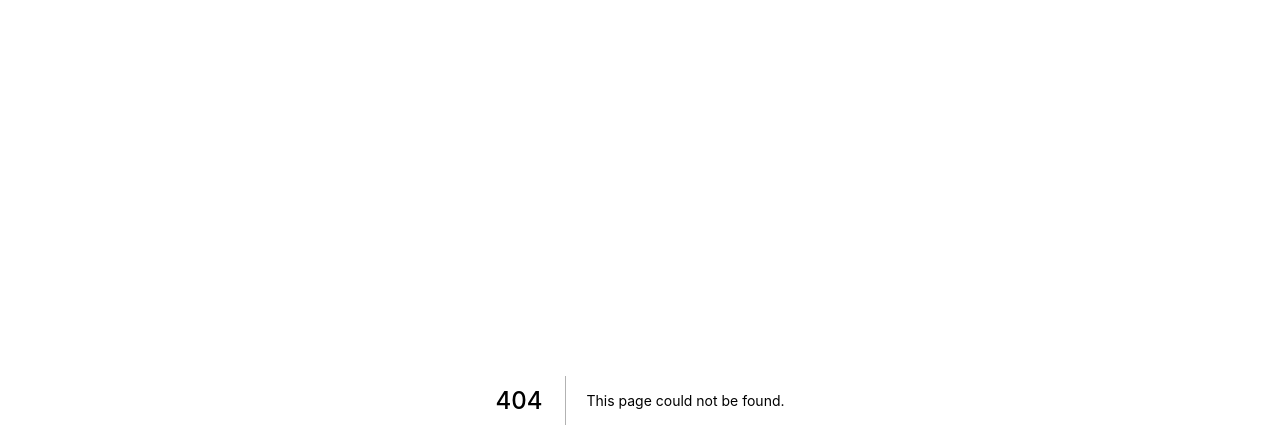
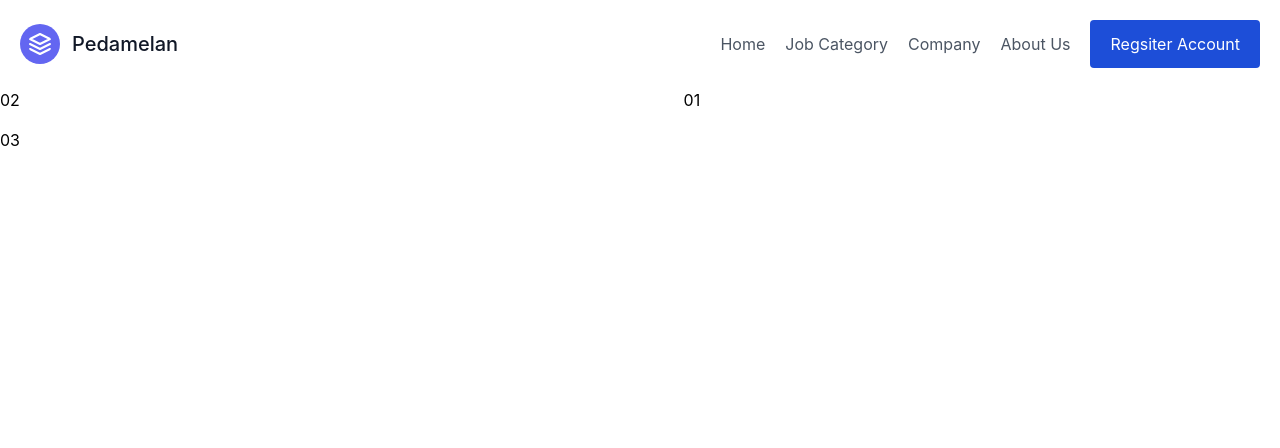
Before and after one commit to prathameshg121/Next_Tail, a Next.js app: page /landing in a window 1280 px wide. Before the commit this address had no page. Shown: the top 448 px of the page. Built offline with nearby package versions, Linux system fonts and the light colour scheme.

Commit message:
structure create

```diff
--- a/package.json
+++ b/package.json
@@ -14,7 +14,10 @@
     "react-dom": "18.0.0"
   },
   "devDependencies": {
+    "autoprefixer": "^10.4.4",
     "eslint": "8.13.0",
-    "eslint-config-next": "12.1.5"
+    "eslint-config-next": "12.1.5",
+    "postcss": "^8.4.12",
+    "tailwindcss": "^3.0.24"
   }
 }
--- a/pages/index.js
+++ b/pages/index.js
@@ -4,66 +4,69 @@ import styles from '../styles/Home.module.css'
 
 export default function Home() {
   return (
-    <div className={styles.container}>
-      <Head>
-        <title>Create Next App</title>
-        <meta name="description" content="Generated by create next app" />
-        <link rel="icon" href="/favicon.ico" />
-      </Head>
+    <h1 className="text-3xl font-bold underline">
+      Hello world!
+    </h1>
+    // <div className={styles.container}>
+    //   <Head>
+    //     <title>Create Next App</title>
+    //     <meta name="description" content="Generated by create next app" />
+    //     <link rel="icon" href="/favicon.ico" />
+    //   </Head>
 
-      <main className={styles.main}>
-        <h1 className={styles.title}>
-          Welcome to <a href="https://nextjs.org">Next.js!</a>
-        </h1>
+    //   <main className={styles.main}>
+    //     <h1 className={styles.title}>
+    //       Hellow world
+    //     </h1>
 
-        <p className={styles.description}>
-          Get started by editing{' '}
-          <code className={styles.code}>pages/index.js</code>
-        </p>
+    //     <p className={styles.description}>
+    //       Get started by editing{' '}
+    //       <code className={styles.code}>pages/index.js</code>
+    //     </p>
 
-        <div className={styles.grid}>
-          <a href="https://nextjs.org/docs" className={styles.card}>
-            <h2>Documentation &rarr;</h2>
-            <p>Find in-depth information about Next.js features and API.</p>
-          </a>
+    //     <div className={styles.grid}>
+    //       <a href="https://nextjs.org/docs" className={styles.card}>
+    //         <h2>Documentation &rarr;</h2>
+    //         <p>Find in-depth information about Next.js features and API.</p>
+    //       </a>
 
-          <a href="https://nextjs.org/learn" className={styles.card}>
-            <h2>Learn &rarr;</h2>
-            <p>Learn about Next.js in an interactive course with quizzes!</p>
-          </a>
+    //       <a href="https://nextjs.org/learn" className={styles.card}>
+    //         <h2>Learn &rarr;</h2>
+    //         <p>Learn about Next.js in an interactive course with quizzes!</p>
+    //       </a>
 
-          <a
-            href="https://github.com/vercel/next.js/tree/canary/examples"
-            className={styles.card}
-          >
-            <h2>Examples &rarr;</h2>
-            <p>Discover and deploy boilerplate example Next.js projects.</p>
-          </a>
+    //       <a
+    //         href="https://github.com/vercel/next.js/tree/canary/examples"
+    //         className={styles.card}
+    //       >
+    //         <h2>Examples &rarr;</h2>
+    //         <p>Discover and deploy boilerplate example Next.js projects.</p>
+    //       </a>
 
-          <a
-            href="https://vercel.com/new?utm_source=create-next-app&utm_medium=default-template&utm_campaign=create-next-app"
-            className={styles.card}
-          >
-            <h2>Deploy &rarr;</h2>
-            <p>
-              Instantly deploy your Next.js site to a public URL with Vercel.
-            </p>
-          </a>
-        </div>
-      </main>
+    //       <a
+    //         href="https://vercel.com/new?utm_source=create-next-app&utm_medium=default-template&utm_campaign=create-next-app"
+    //         className={styles.card}
+    //       >
+    //         <h2>Deploy &rarr;</h2>
+    //         <p>
+    //           Instantly deploy your Next.js site to a public URL with Vercel.
+    //         </p>
+    //       </a>
+    //     </div>
+    //   </main>
 
-      <footer className={styles.footer}>
-        <a
-          href="https://vercel.com?utm_source=create-next-app&utm_medium=default-template&utm_campaign=create-next-app"
-          target="_blank"
-          rel="noopener noreferrer"
-        >
-          Powered by{' '}
-          <span className={styles.logo}>
-            <Image src="/vercel.svg" alt="Vercel Logo" width={72} height={16} />
-          </span>
-        </a>
-      </footer>
-    </div>
+    //   <footer className={styles.footer}>
+    //     <a
+    //       href="https://vercel.com?utm_source=create-next-app&utm_medium=default-template&utm_campaign=create-next-app"
+    //       target="_blank"
+    //       rel="noopener noreferrer"
+    //     >
+    //       Powered by{' '}
+    //       <span className={styles.logo}>
+    //         <Image src="/vercel.svg" alt="Vercel Logo" width={72} height={16} />
+    //       </span>
+    //     </a>
+    //   </footer>
+    // </div>
   )
 }
--- /dev/null
+++ b/pages/landing.js
@@ -0,0 +1,44 @@
+function Landing() {
+  return (
+    <div>
+      {/* <h1>Landing</h1> */}
+      <header class="text-gray-600 body-font">
+        <div class="container mx-auto flex flex-wrap p-5 flex-col md:flex-row items-center">
+          <a class="flex title-font font-medium items-center text-gray-900 mb-4 md:mb-0">
+            <svg
+              xmlns="http://www.w3.org/2000/svg"
+              fill="none"
+              stroke="currentColor"
+              stroke-linecap="round"
+              stroke-linejoin="round"
+              stroke-width="2"
+              class="w-10 h-10 text-white p-2 bg-indigo-500 rounded-full"
+              viewBox="0 0 24 24"
+            >
+              <path d="M12 2L2 7l10 5 10-5-10-5zM2 17l10 5 10-5M2 12l10 5 10-5"></path>
+            </svg>
+            <span class="ml-3 text-xl">Pedamelan</span>
+          </a>
+          <nav class="md:ml-auto flex flex-wrap items-center text-base justify-center">
+            <a class="mr-5 hover:text-gray-900">Home</a>
+            <a class="mr-5 hover:text-gray-900">Job Category</a>
+            <a class="mr-5 hover:text-gray-900">Company</a>
+            <a class="mr-5 hover:text-gray-900">About Us</a>
+          </nav>
+          <button class="inline-flex items-center bg-blue-700 text-white border-0 focus:outline-none hover:bg-blue-500 px-5 py-3 rounded text-base mt-4 md:mt-0">
+            Regsiter Account
+          </button>
+        </div>
+      </header>
+      <div className="flex ...">
+      <div class="grid grid-rows-3 grid-flow-col gap-4 w-4/5 px-auto">
+        <div class="col-span-2 ...">02</div>
+        <div class="row-span-2 col-span-2 ...">03</div>
+        <div class="row-span-3 ...">01</div>
+      </div>
+      </div>
+    </div>
+  );
+}
+
+export default Landing;
--- /dev/null
+++ b/postcss.config.js
@@ -0,0 +1,6 @@
+module.exports = {
+  plugins: {
+    tailwindcss: {},
+    autoprefixer: {},
+  },
+}
--- a/styles/globals.css
+++ b/styles/globals.css
@@ -1,3 +1,7 @@
+@tailwind base;
+@tailwind components;
+@tailwind utilities;
+
 html,
 body {
   padding: 0;
--- /dev/null
+++ b/tailwind.config.js
@@ -0,0 +1,10 @@
+module.exports = {
+  content: [
+    "./pages/**/*.{js,ts,jsx,tsx}",
+    "./components/**/*.{js,ts,jsx,tsx}",
+  ],
+  theme: {
+    extend: {},
+  },
+  plugins: [],
+}
```
Also changed, not shown: 1 other file (tests, documents, lock files or other folders).
